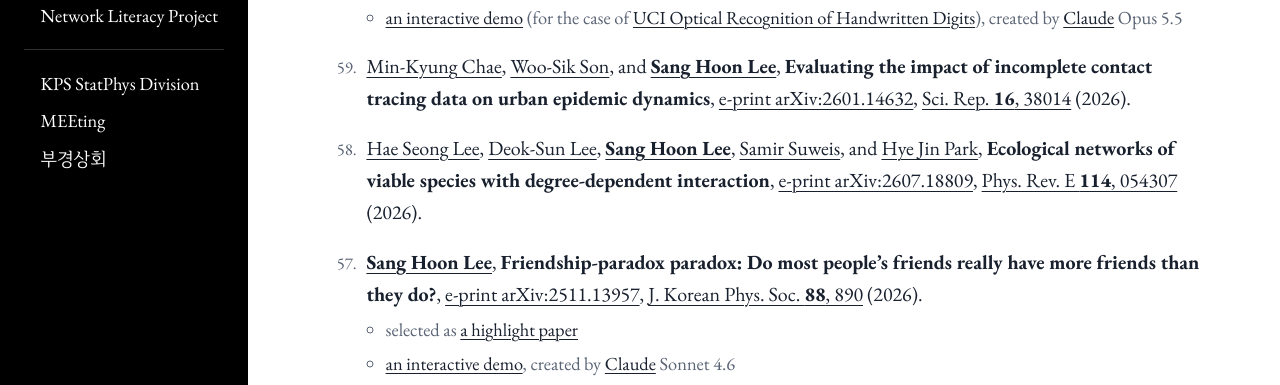
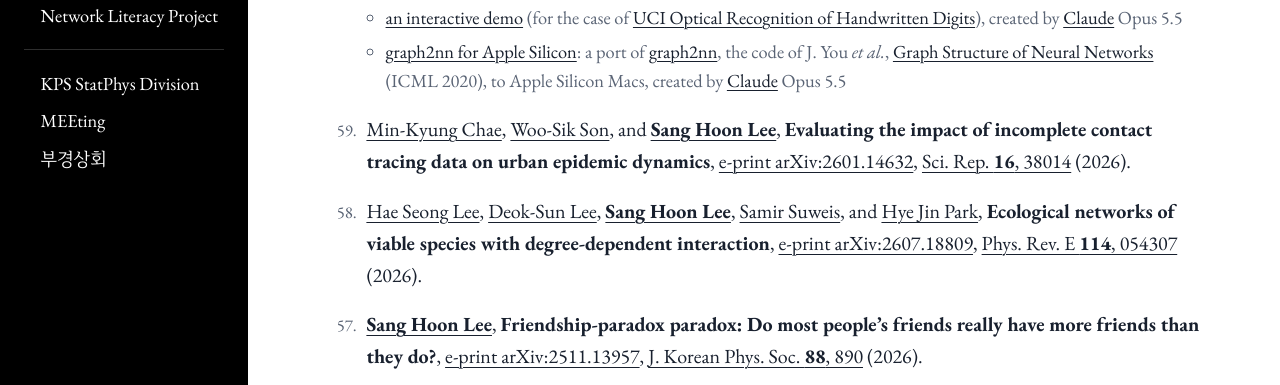
Before and after one commit to lshlj82/lshlj82.github.io, a plain HTML site: page publications.html in a window 1280 px wide. Shown: the part 364-749 px from the top of the page. Drawn offline with nearby package versions, Linux system fonts and the light colour scheme.

Commit message:
Add files via upload

```diff
--- a/publications.html
+++ b/publications.html
@@ -64,6 +64,7 @@
 <p><a href="https://scholar.google.com/citations?user=eVK6mLwAAAAJ">Yash Arya</a> and <a href="pi.html"><strong>Sang Hoon Lee</strong></a>, <strong>Effects of relational graph modularity and depth on the learning performance of neural networks</strong>, <a href="https://arxiv.org/abs/2507.10005">e-print arXiv:2507.10005</a>, <a href="https://link.springer.com/article/10.1007/s40042-026-01730-5">J. Korean Phys. Soc. doi:10.1007/s40042-026-01730-5</a> <span class="nobr">(the</span> online-first version).</p>
 <ul>
 <li><a href="https://lshlj82.github.io/neural-network-structure-vs-learning/">an interactive demo</a> <span class="nobr">(for</span> the case of <a href="https://doi.org/10.24432/C50P49">UCI Optical Recognition of Handwritten Digits</a>), created by <a href="https://claude.ai/">Claude</a> Opus 5.5</li>
+<li><a href="https://github.com/lshlj82/graph2nn-apple-silicon">graph2nn for Apple Silicon</a>: a port of <a href="https://github.com/facebookresearch/graph2nn">graph2nn</a>, the code of J. You <i>et al.</i>, <a href="https://arxiv.org/abs/2007.06559">Graph Structure of Neural Networks</a> <span class="nobr">(ICML</span> 2020), to Apple Silicon Macs, created by <a href="https://claude.ai/">Claude</a> Opus 5.5</li>
 </ul>
 </li>
 <li>
```
